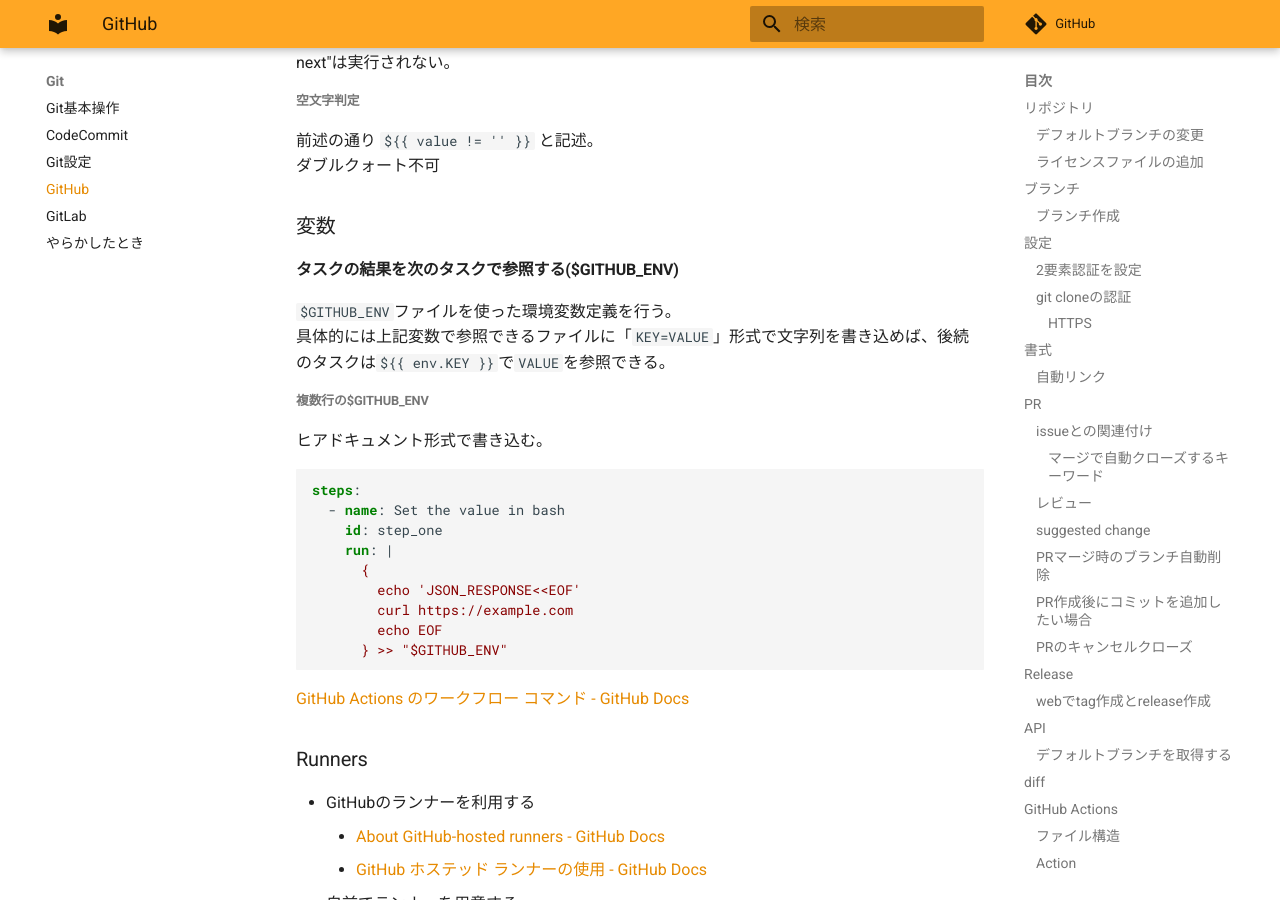
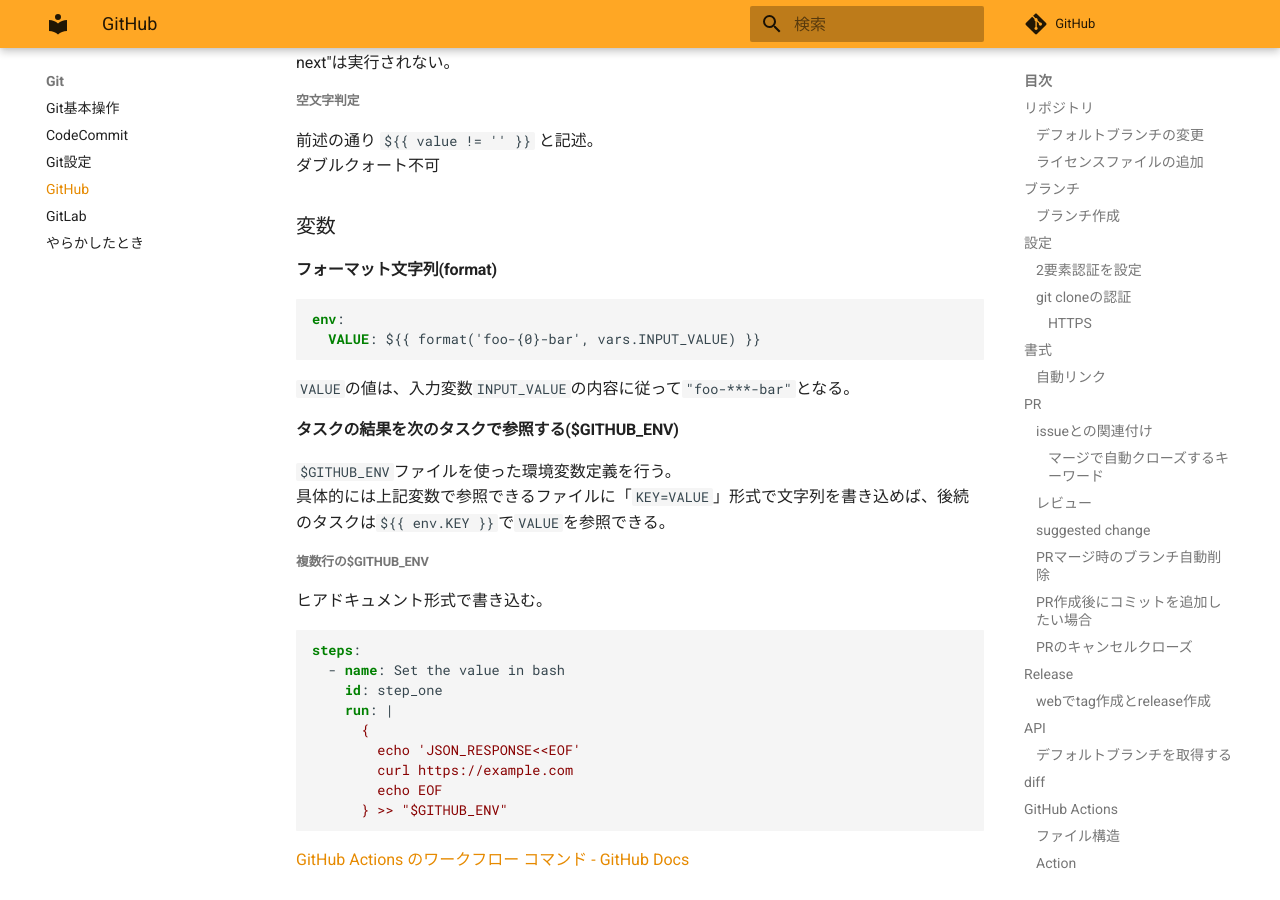
Before and after one commit to zaki-lknr/docs, an MkDocs documentation site: the page built from docs/Git/github.md, in a window 1280 px wide and 900 px high, scrolled down 6317 px. Built offline with MkDocs 1.6.1 and Material for MkDocs 9.7.7, drawn with Linux system fonts in a browser that asks for light colours; comment, search, counter and statistics services are not loaded.

Commit message:
add: git/github: GHAでのformat()

````diff
--- a/docs/Git/github.md
+++ b/docs/Git/github.md
@@ -260,6 +260,15 @@ jobs:
 
 ### 変数
 
+#### フォーマット文字列(format)
+
+```yaml
+env:
+  VALUE: ${{ format('foo-{0}-bar', vars.INPUT_VALUE) }}
+```
+
+`VALUE`の値は、入力変数`INPUT_VALUE`の内容に従って`"foo-***-bar"`となる。
+
 #### タスクの結果を次のタスクで参照する($GITHUB_ENV)
 
 `$GITHUB_ENV`ファイルを使った環境変数定義を行う。
````
